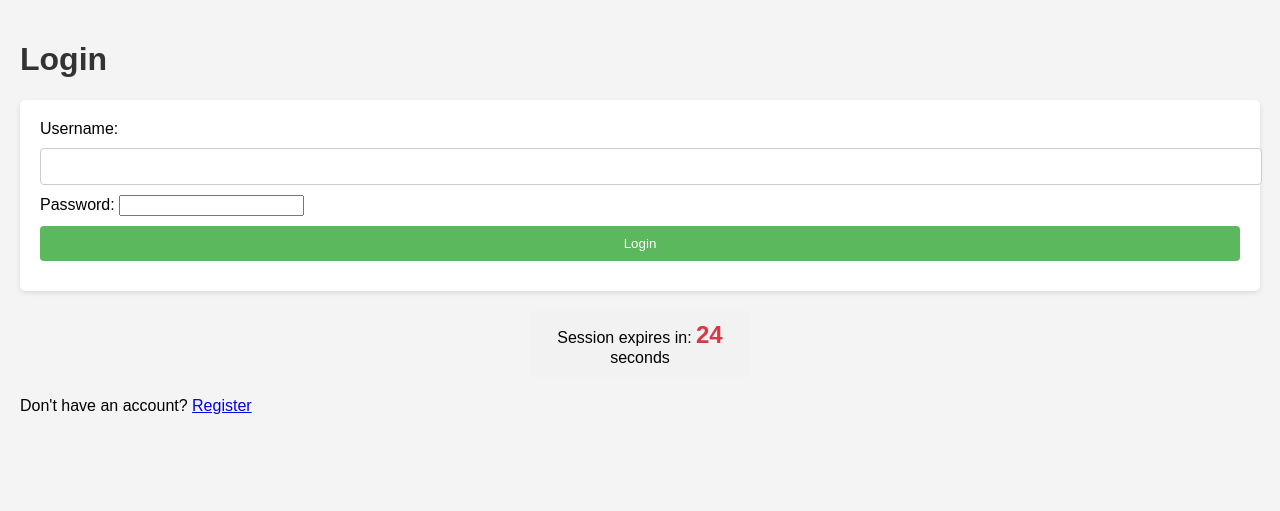
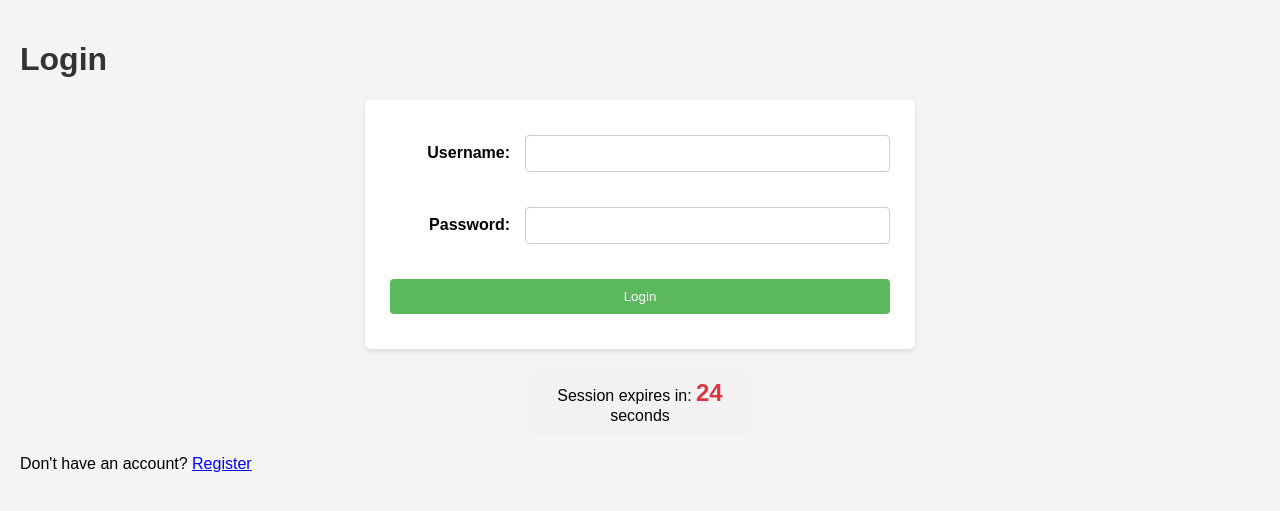
Before and after one commit to DevOps-zhuang/health-tracker-app, a Flask app: page /login in a window 1280 px wide. Shown: the top 511 px of the page. Run offline with Flask 3, Linux system fonts and the light colour scheme.

Commit message:
style(auth): enhance form styling for login and registration pages

```diff
--- a/app/static/style.css
+++ b/app/static/style.css
@@ -183,4 +183,42 @@ button[type="submit"]:hover {
     color: #dc3545;
 }
 
+/* 优化登录和注册表单样式 */
+.form-group {
+    margin-bottom: 15px;
+    display: flex;
+    align-items: center;
+}
+
+.form-group label {
+    width: 120px;
+    text-align: right;
+    padding-right: 15px;
+    font-weight: bold;
+}
+
+.form-group input,
+.form-group select {
+    flex: 1;
+    padding: 10px;
+    border: 1px solid #ccc;
+    border-radius: 4px;
+    min-width: 250px; /* 设置最小宽度，保证一致性 */
+    box-sizing: border-box;
+}
+
+.auth-form {
+    max-width: 500px;
+    margin: 0 auto;
+    padding: 25px;
+}
+
+input[type="password"] {
+    width: 100%;
+    padding: 10px;
+    margin: 10px 0;
+    border: 1px solid #ccc;
+    border-radius: 4px;
+}
+
 /* Generated by Copilot */
--- a/app/templates/auth/login.html
+++ b/app/templates/auth/login.html
@@ -17,7 +17,7 @@
         {% endif %}
     {% endwith %}
 
-    <form method="POST">
+    <form method="POST" class="auth-form">
         <div class="form-group">
             <label for="username">Username:</label>
             <input type="text" id="username" name="username" required>
--- a/app/templates/auth/register.html
+++ b/app/templates/auth/register.html
@@ -23,7 +23,7 @@
         {% endif %}
     {% endwith %}
 
-    <form method="POST">
+    <form method="POST" class="auth-form">
         <div class="form-group">
             <label for="username">Username:</label>
             <input type="text" id="username" name="username" required>
```
